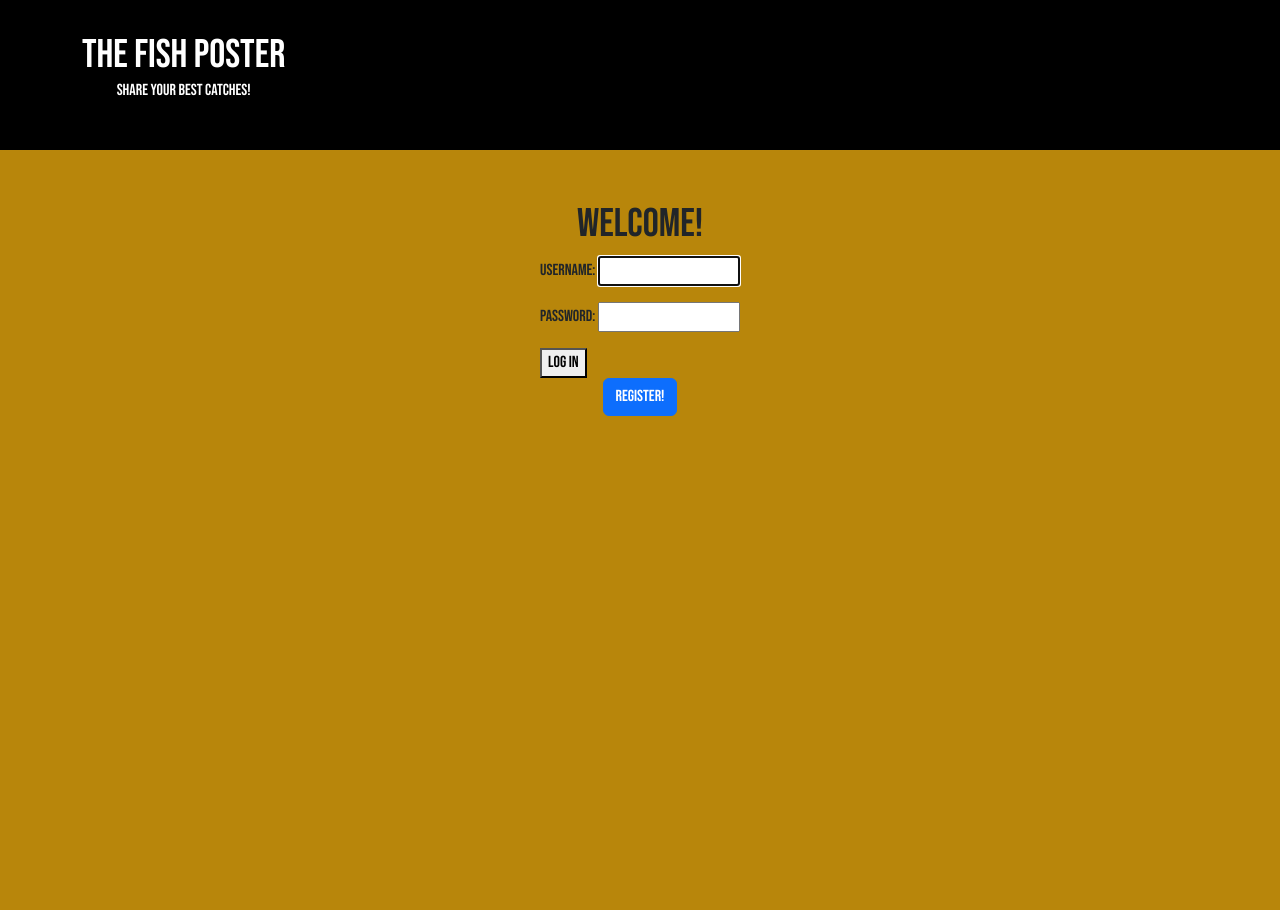
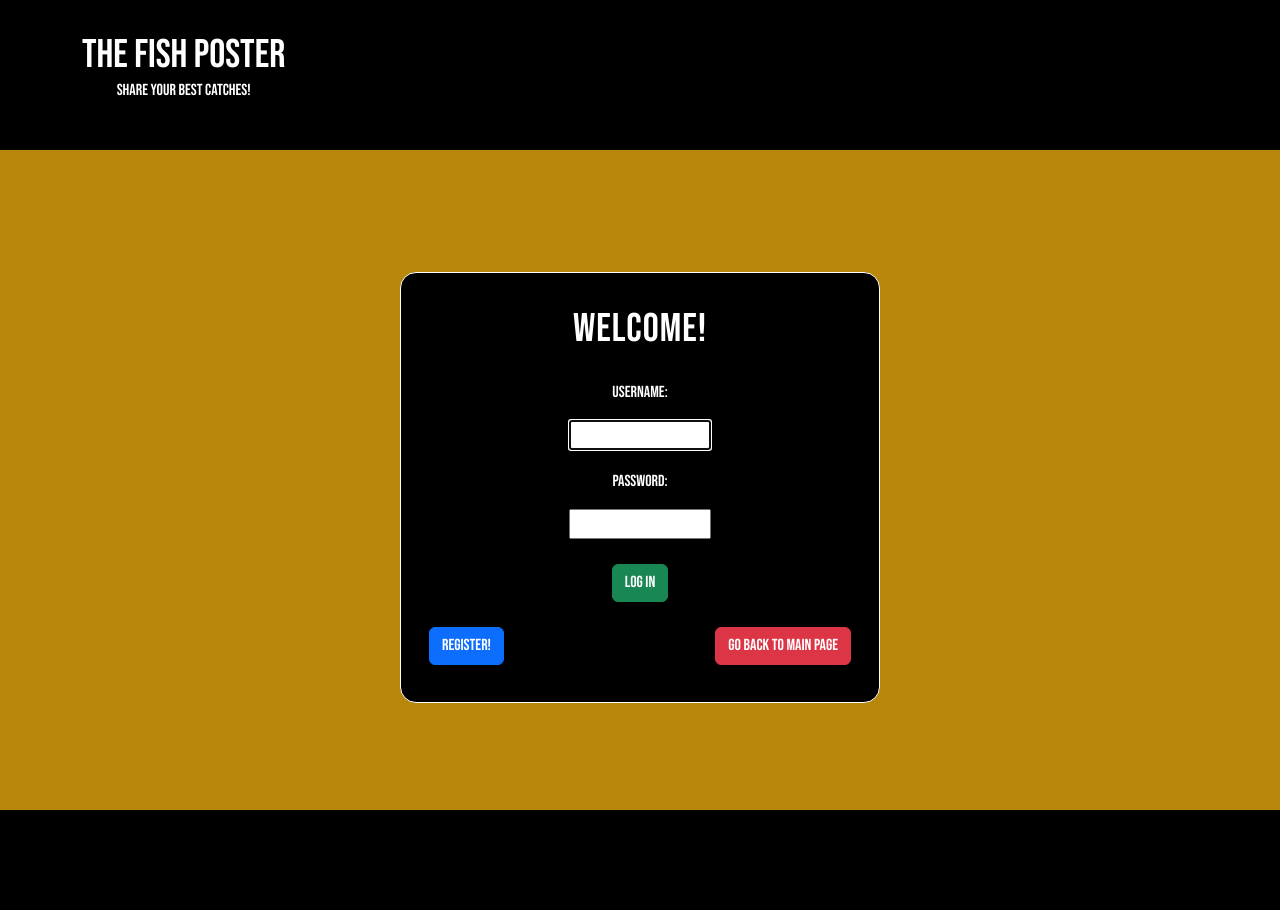
Before and after one commit to Rabbsen/thirdthingy, a Django app: page /login/ in a window 1280 px wide. Before the commit the page ends 416 px from the top, so only its background shows below. Run offline with Django 5.2, Linux system fonts and the light colour scheme.

Commit message:
fixed styling for login and register page

```diff
--- a/fishpost/settings.py
+++ b/fishpost/settings.py
@@ -159,9 +159,8 @@ USE_TZ = True
 # https://docs.djangoproject.com/en/6.0/howto/static-files/
 
 STATIC_URL = '/static/'
-STATICFILES_DIRS = [
-    BASE_DIR / "static",
-]
+STATICFILES_DIRS = [BASE_DIR / "static",]
+
 STATIC_ROOT = BASE_DIR / "staticfiles"
 STATICFILES_STORAGE = "whitenoise.storage.CompressedManifestStaticFilesStorage"
 
--- a/posts/templates/login.html
+++ b/posts/templates/login.html
@@ -27,17 +27,18 @@
     </div>
 
 </header>
-    <div class="container">
+    <div class="container loginbox">
         <div class="login">
             <h1>Welcome!</h1>
                 <form method="POST" action="{% url 'login' %}">
                 {% csrf_token %}
                 {{ form.as_p }}
-                <button type="submit">Log in</button>
+                <button type="submit" class="formbtn btn btn-success">Log in</button>
                 </form>
-            <div>
-                <p><a href="/register" class="btn btn-primary">Register!</a></p>
-            </div>
+                <div class="logdiv">
+                    <a href="/register" class="btn btn-primary">Register!</a>
+                    <a href="/" class="btn btn-danger">Go back to main page</a>
+                </div>
         </div>
     </div>
 <footer>
--- a/posts/templates/register.html
+++ b/posts/templates/register.html
@@ -27,14 +27,14 @@
     </div>
 
 </header>
-<div class="container">
+<div class="container registerbox">
     <div class="register">
         <h1>Register for free here!</h1>
         <form method="POST">
           {% csrf_token %}
           {{ form.as_p }}
         <div class="regdiv">
-            <button type="submit">Create account</button>
+            <button type="submit" class="btn btn-primary">Create account</button>
             <p><a href="/" class="btn btn-danger">Go back to main site</a></p>
         </div>
         </form>
--- a/static/css/style.css
+++ b/static/css/style.css
@@ -12,6 +12,10 @@
 body {
     font-family: "Bebas Neue", sans-serif;
     background-color: darkgoldenrod;
+    min-height:100vh;
+    display:flex;
+    flex-direction: column;
+
 }
 /* Header styling */
 
@@ -193,13 +197,66 @@ body {
     width:auto;
 }
 /* Login html styling */
-
+.loginbox {
+    min-height: calc(100vh - 140px);
+    display:flex;
+    justify-content: center;
+    align-items: center;
+    padding:24px;
+}
 .login {
     display:flex;
     flex-direction: column;
     align-items: center;
     justify-content: center;
-    margin-top:50px;
+    margin-top:15px;
+    width:100%;
+    max-width:480px;
+    padding:32px 28px;
+    border-radius: 16px;
+    background:black;
+    border:1px solid white;
+    text-align:center;
+}
+.login h1 {
+    color:white;
+    letter-spacing: 1px;
+}
+.logdiv {
+    width:100%;
+    display:flex;
+    flex-direction: row;
+    align-items: center;
+    justify-content: space-between;
+    margin-bottom:5px;
+    margin-top: 25px;
+}
+
+.login form p{
+    display:flex;
+    flex-direction: column;
+    align-items: center;
+    color:white;
+    margin:5px;
+}
+.login form li {
+    color:grey;
+}
+.login form label{
+    padding:15px;
+}
+.formbtn {
+    display: block;
+    margin: 25px auto 0 auto;
+}
+
+/* Register html styling */
+.registerbox{
+    min-height: calc(100vh - 140px);
+    display:flex;
+    justify-content: center;
+    align-items: center;
+    padding:24px;
 }
 .register {
     display:flex;
@@ -207,6 +264,29 @@ body {
     align-items: center;
     justify-content: center;
     margin-top:50px;
+    width:100%;
+    max-width:480px;
+    padding:32px 28px;
+    border-radius: 16px;
+    background:black;
+    border:1px solid white;
+    text-align:center;
+}
+.register h1{
+    color:white;
+    letter-spacing: 1px;
+}
+.register form p{
+    color:white;
+    margin:5px;
+}
+.register form li {
+    color:grey;
+    letter-spacing: 1px;
+}
+.register span{
+    padding:15px;
+    color:grey
 }
 .regdiv {
     display:flex;
@@ -218,3 +298,18 @@ body {
 .regdiv p {
     margin-bottom:0px;
 }
+.register form p{
+    display:flex;
+    flex-direction: column;
+    align-items: center;
+}
+/* Footer styling */
+footer {
+    display:flex;
+    background-color: black;
+    color: white;
+    min-height:100px;
+    width:100%;
+    align-items: center;
+    margin-top:auto;
+}
```
Also changed, not shown: posts/templates/home.html (+7 -1 lines).
